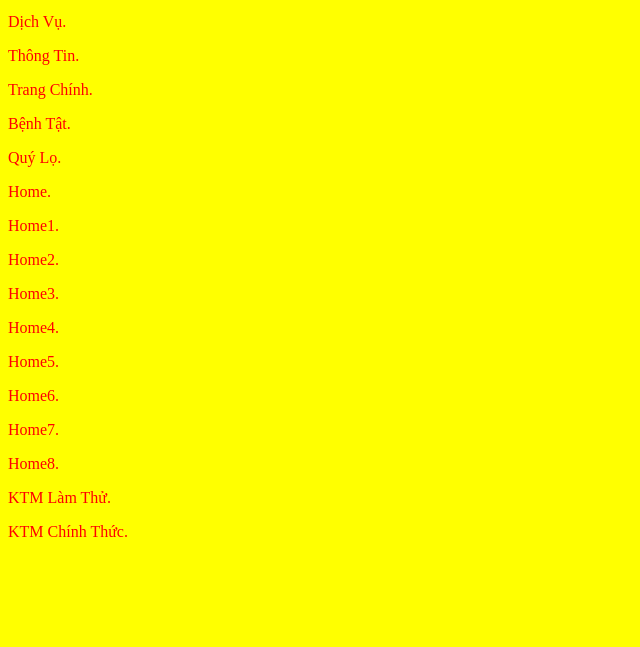
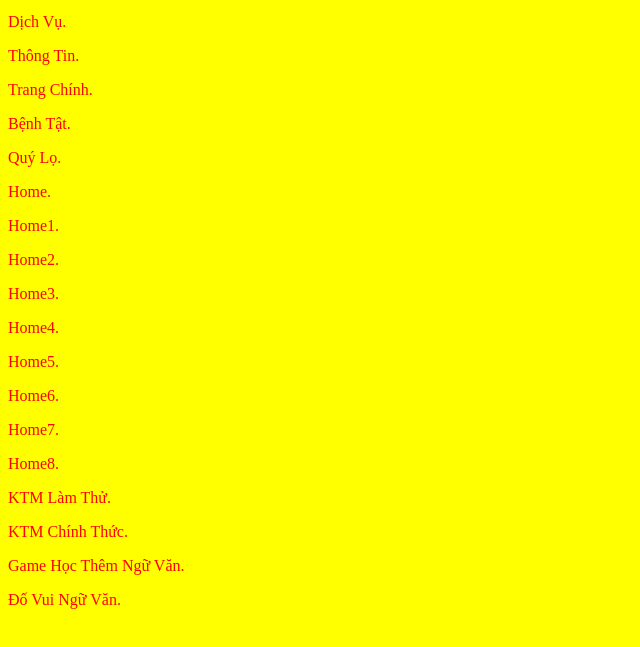
Before and after one commit to soclo-cpu/trangchu, a plain HTML site: page index.html in a window 1280 px wide. Shown: the part 101-748 px from the top of the page, without its empty margins (0-640 px from the left). Drawn offline with Linux system fonts and the light colour scheme.

Commit message:
Update index.html

```diff
--- a/index.html
+++ b/index.html
@@ -34,5 +34,7 @@
     <p><a href="https://soclo-cpu.github.io/baitap/Home8.html">Home8.</a></p>
     <p><a href="https://soclo-cpu.github.io/web_ktm/home.html">KTM Làm Thử.</a></p>
      <p><a href="https://soclo-cpu.github.io/WEB_KTM./Home.html">KTM Chính Thức.</a></p>
-        </body>
+    <p><a href="https://soclo-cpu.github.io/game/">Game Học Thêm Ngữ Văn.</a></p>
+     <p><a href="https://soclo-cpu.github.io/dovui/?fbclid=IwY2xjawVotgJleHRuA2FlbQIxMABwZG9mBWJyaWQRMXI4WFdldFZaSHhSZTJCMmhzcnRjBmFwcF9pZBAyMjIwMzkxNzg4MjAwODkyAAEfpHhIr1pkLIxS-Mw60gq6RTfwl0mdat_vKdkMfw__gV09RZ5nCUZzyuUThCU_aem_5ryhh_xVIj0PLAf_nwXUoA">Đố Vui Ngữ Văn.</a></p>
+    </body>
 </html>
```
